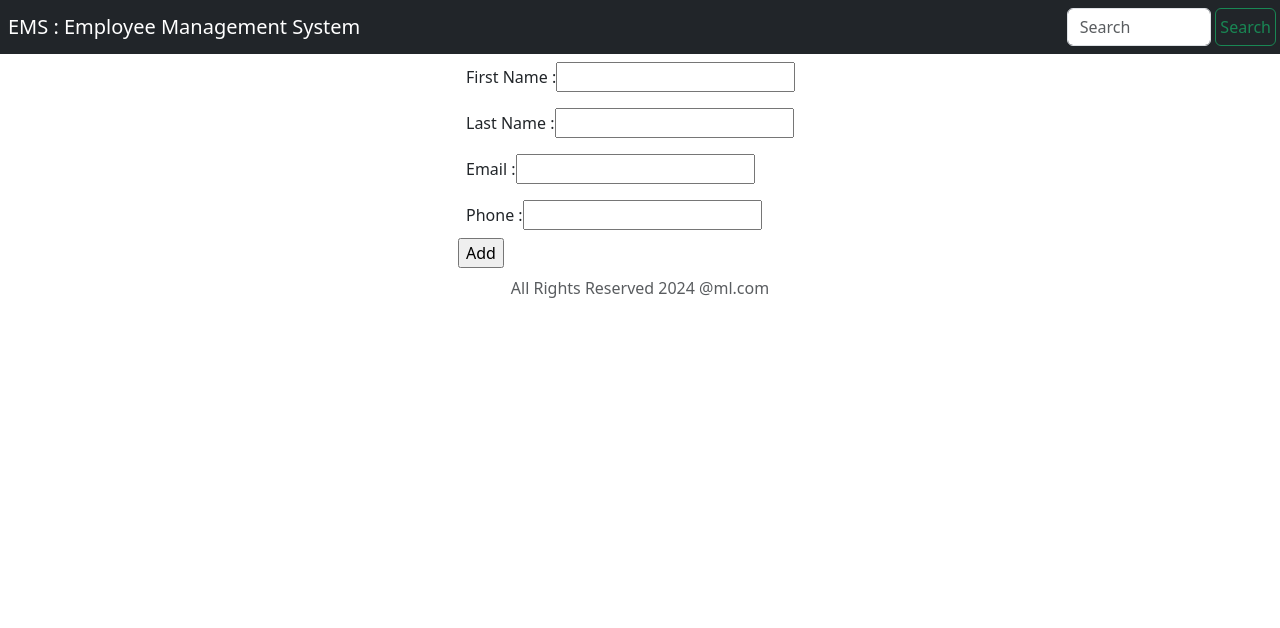
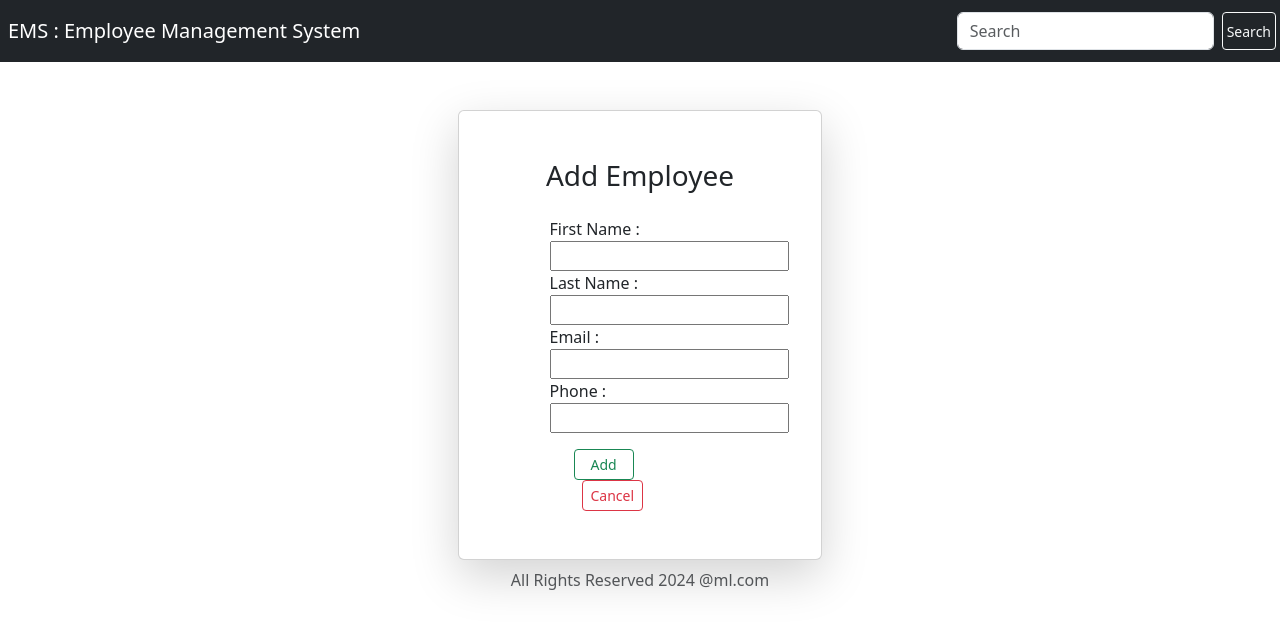
Before and after one commit to swavyast/EMS_FrontEnd, a React (Create React App) app in the folder ems_portal/: page /add-employee in a window 1280 px wide. Shown: the top 628 px of the page. Built offline with nearby package versions, Linux system fonts and the light colour scheme.

Commit message:
commit - 000000000000000000000000006

```diff
--- a/ems_portal/package.json
+++ b/ems_portal/package.json
@@ -3,6 +3,8 @@
   "version": "0.1.0",
   "private": true,
   "dependencies": {
+    "@fortawesome/free-solid-svg-icons": "^6.5.1",
+    "@fortawesome/react-fontawesome": "^0.2.0",
     "@testing-library/jest-dom": "^6.4.2",
     "@testing-library/react": "^14.2.1",
     "@testing-library/user-event": "^14.5.2",
--- a/ems_portal/src/App.js
+++ b/ems_portal/src/App.js
@@ -5,7 +5,7 @@ import ListEmployeeComponent from './components/ListEmployeeComponent';
 import HeaderComponent from './components/HeaderComponent';
 import FooterComponent from './components/FooterComponent';
 import HomePageComponent from './components/HomePageComponent';
-import AddEmployeeCompnent from './components/AddEmployeeCompnent';
+import AddEmployeeComponent from './components/AddEmployeeComponent';
 
 function App() {
   return (
@@ -18,7 +18,7 @@ function App() {
             <Routes>
               <Route path='/' element={<HomePageComponent />} />
               <Route path='/employees' element={<ListEmployeeComponent />} />
-              <Route path='/add-employee' element={<AddEmployeeCompnent />} />
+              <Route path='/add-employee' element={<AddEmployeeComponent />} />
             </Routes>
           </div>
           <FooterComponent />
--- a/ems_portal/src/components/AddEmployeeCompnent.jsx
+++ /dev/null
@@ -1,45 +0,0 @@
-import React from 'react';
-import PropTypes from 'prop-types';
-
-class AddEmployeeCompnent extends React.Component {
-    constructor(props) {
-        super(props);
-        this.state = {};
-    }
-
-    render() {
-        return (
-            <div>
-                <div className="container">
-                    <div className="col-md-4 offset-4">
-                        <form action="/add-employee" method="post">
-                            <div className="form-group p-2">
-                                <label htmlFor="fname">First Name : </label>
-                                <input className='form-input' type="text" name="fname" id="fname" />
-                            </div>
-                            <div className="form-group p-2">
-                                <label htmlFor="lname">Last Name : </label>
-                                <input className='form-input' type="text" name="lname" id="lname" />
-                            </div>
-                            <div className="form-group p-2">
-                                <label htmlFor="email">Email : </label>
-                                <input className='form-input' type="email" name="email" id="email" />
-                            </div>
-                            <div className="form-group p-2">
-                                <label htmlFor="phone">Phone : </label>
-                                <input className='form-input me-auto' type="tel" name="phone" id="phone" />
-                            </div>
-                            <div className='btn-sm btn-success'>
-                                <input type="submit" value="Add" />
-                            </div>
-                        </form>
-                    </div>
-                </div>
-            </div>
-        );
-    }
-}
-
-AddEmployeeCompnent.propTypes = {};
-
-export default AddEmployeeCompnent;
--- /dev/null
+++ b/ems_portal/src/components/AddEmployeeComponent.jsx
@@ -0,0 +1,84 @@
+import React from 'react';
+import AddEmployeeService from '../services/AddEmployeeService'
+import PropTypes from 'prop-types';
+import { useNavigate } from 'react-router-dom';
+
+function NavigatorFunction(){
+    const navigate =  useNavigate();
+
+    return <AddEmployeeComponent navigate={navigate} />;
+}
+class AddEmployeeComponent extends React.Component {
+    constructor(props) {
+        super(props);
+        this.state = {
+            fname : '',
+            lname : '',
+            email : '',
+            phone : ''
+        }
+        this.changeFirstNameHandler = this.changeFirstNameHandler.bind(this);
+        this.changeLastNameHandler = this.changeLastNameHandler.bind(this);
+        this.changeEmailHandler = this.changeEmailHandler.bind(this);
+        this.changePhoneHandler = this.changePhoneHandler.bind(this);
+        this.saveEmployee = this.saveEmployee.bind(this);
+        this.cancel = this.cancel.bind(this);
+    }
+    changeFirstNameHandler = (event) => {
+        this.setState({fname : event.target.value});
+    }
+    changeLastNameHandler = (event) =>{
+        this.setState({lname : event.target.value})
+    }
+    changeEmailHandler = (event) =>{
+        this.setState({email : event.target.value})
+    }
+    changePhoneHandler = (event) =>{
+        this.setState({phone : event.target.value})
+    }
+    saveEmployee = (e) =>{
+        e.preventDefault();
+        let employee = {fname : this.state.fname, lname : this.state.lname, email : this.state.email, phone : this.state.phone}
+        console.log("employee => ", JSON.stringify(employee))
+    }
+    cancel(){
+       this.props.navigate('/');
+    }
+    render() {
+        return (
+            <div>
+                <div className="container mt-5">
+                    <div className="card col-md-4 offset-4 shadow-lg py-5">
+                        <form action="/add-employee" method="post">
+                            <h3 className='text-center mb-4'>Add Employee</h3>
+                            <div className="form-group col-md-4 offset-3">
+                                <label htmlFor="fname">First Name : </label>
+                                <input className='form-input' type="text" name="fname" id="fname" value={this.state.fname} onChange={this.changeFirstNameHandler} />
+                            </div>
+                            <div className="form-group col-md-4 offset-3">
+                                <label htmlFor="lname">Last Name : </label>
+                                <input className='form-input' type="text" name="lname" id="lname" value={this.state.lname} onChange={this.changeLastNameHandler} />
+                            </div>
+                            <div className="form-group col-md-4 offset-3">
+                                <label htmlFor="email">Email : </label>
+                                <input className='form-input' type="email" name="email" id="email" value={this.state.email} onChange={this.changeEmailHandler} />
+                            </div>
+                            <div className="form-group col-md-4 offset-3">
+                                <label htmlFor="phone">Phone : </label>
+                                <input className='form-input me-auto' type="tel" name="phone" id="phone" value={this.state.phone} onChange={this.changePhoneHandler} />
+                            </div>
+                            <div className='form-group col-md-6 offset-3 mt-3 mb-0 px-4'>
+                                <input className='btn btn-sm btn-outline-success px-3 mx-0' type="submit" value="Add" onClick={this.saveEmployee} />
+                                <input className='btn btn-sm btn-outline-danger mx-2' type="button" value="Cancel" onClick={this.cancel} />
+                            </div>
+                        </form>
+                    </div>
+                </div>
+            </div>
+        );
+    }
+}
+
+AddEmployeeComponent.propTypes = {};
+
+export default NavigatorFunction;
--- a/ems_portal/src/components/HeaderComponent.jsx
+++ b/ems_portal/src/components/HeaderComponent.jsx
@@ -13,9 +13,9 @@ class HeaderComponent extends React.Component {
                 <header>
                     <nav className="navbar navbar-expand-md navbar-dark bg-dark">
                         <div className='me-auto'><a href="http://localhost:3000" className="navbar-brand p-2">EMS : Employee Management System</a></div>
-                        <form class="form-inline col-sm-2  d-inline-flex">
-                            <input class="form-control mr-sm-2" type="search" placeholder="Search" aria-label="Search" />
-                            <button class="btn btn-outline-success my-2 my-sm-0 mx-1 p-1" type="submit">Search</button>
+                        <form class="form-inline my-2 my-lg-0 d-inline-flex">
+                            <input class="form-control mr-sm-2 m-1" type="search" placeholder="Search" aria-label="Search" />
+                            <button class="btn btn-sm btn-outline-light m-1 p-1" type="submit">Search</button>
                         </form>
                     </nav>
                 </header>
--- a/ems_portal/src/components/HomePageComponent.jsx
+++ b/ems_portal/src/components/HomePageComponent.jsx
@@ -1,23 +1,39 @@
 import React from 'react';
 import PropTypes from 'prop-types';
+import { useNavigate } from 'react-router-dom';
 
-class Home extends React.Component {
+function HomePageWrapper() {
+    const navigate = useNavigate(); // Initialize the useNavigate hook
+
+    return <HomePageComponent navigate={navigate} />; // Pass navigate as a prop to HomePageComponent
+}
+
+class HomePageComponent extends React.Component {
     constructor(props) {
         super(props);
         this.state = {};
+        this.addEmployee = this.addEmployee.bind(this);
+        this.getEmployees = this.getEmployees.bind(this);
     }
-
+    addEmployee(){
+        this.props.navigate('/add-employee');
+    }
+    getEmployees(){
+        this.props.navigate('/employees');
+    }
     render() {
         return (
             <div>
                 <h1 className='text-center text-dark'>HOME</h1>
-                <a href="http://localhost:3000/employees" className='btn btn-dark text-white text-decoration-none p-1 m-1'>List Employees</a>
-                <a href="add-employee" className='btn btn-dark text-white text-decoration-none p-1 m-1'>Add Employees</a>
+                <button onClick={this.getEmployees} className='btn btn-dark text-white text-decoration-none p-1 m-1'>List Employees</button>
+                <button onClick={this.addEmployee} className='btn btn-dark text-white text-decoration-none p-1 m-1'>Add Employee</button>
             </div>
         );
     }
 }
 
-Home.propTypes = {};
+HomePageComponent.propTypes = {
+    navigate: PropTypes.func.isRequired
+};
 
-export default Home;
+export default HomePageWrapper;
--- a/ems_portal/src/components/ListEmployeeComponent.jsx
+++ b/ems_portal/src/components/ListEmployeeComponent.jsx
@@ -1,13 +1,29 @@
 import React from 'react';
 import PropTypes from 'prop-types';
 import EmployeeService from '../services/EmployeeService'
+import { useNavigate } from 'react-router-dom';
+import { FontAwesomeIcon } from '@fortawesome/react-fontawesome';
+import { faBackward, faForward } from '@fortawesome/free-solid-svg-icons';
 
+function NavigatorFunction() {
+    const navigate = useNavigate();
+
+    return <ListEmployeeComponent navigate={navigate} />
+}
 class ListEmployeeComponent extends React.Component {
     constructor(props) {
         super(props);
         this.state = {
             employees: []
         };
+        this.goBack = this.goBack.bind(this);
+        this.goForth = this.goForth.bind(this);
+    }
+    goBack() {
+        this.props.navigate('/');
+    }
+    goForth() {
+        this.props.navigate('/add-employee');
     }
     componentDidMount() {
         EmployeeService.getEmployees().then((res) => {
@@ -17,8 +33,12 @@ class ListEmployeeComponent extends React.Component {
     render() {
         return (
             <div>
+                <div className="p-1 m-1 d-flex justify-content-between">
+                    <button className='btn bg-light' onClick={this.goBack}><FontAwesomeIcon icon={faBackward} /></button>
+                    <button className='btn bg-light' onClick={this.goForth}><FontAwesomeIcon icon={faForward} /></button>
+                </div>
                 <h1 className='text-center p-5'>Employee List</h1>
-                <div className="className row">
+                <div className="className row card shadow-lg">
                     <table className="className table table-striped table-bordered">
                         <thead>
                             <tr>
@@ -51,4 +71,4 @@ class ListEmployeeComponent extends React.Component {
 
 ListEmployeeComponent.propTypes = {};
 
-export default ListEmployeeComponent;
+export default NavigatorFunction;
--- /dev/null
+++ b/ems_portal/src/services/AddEmployeeService.js
@@ -0,0 +1,12 @@
+import axios from "axios";
+
+const ADD_EMPLOYEE_API_URL = 'http://localhost:3000/add-employee'
+
+class AddEmployeeService{
+    addEmployee(){
+
+        return axios.get(ADD_EMPLOYEE_API_URL);
+    }
+}
+
+export default new AddEmployeeService()
```
Also changed, not shown: 1 other file (tests, documents, lock files or other folders).
